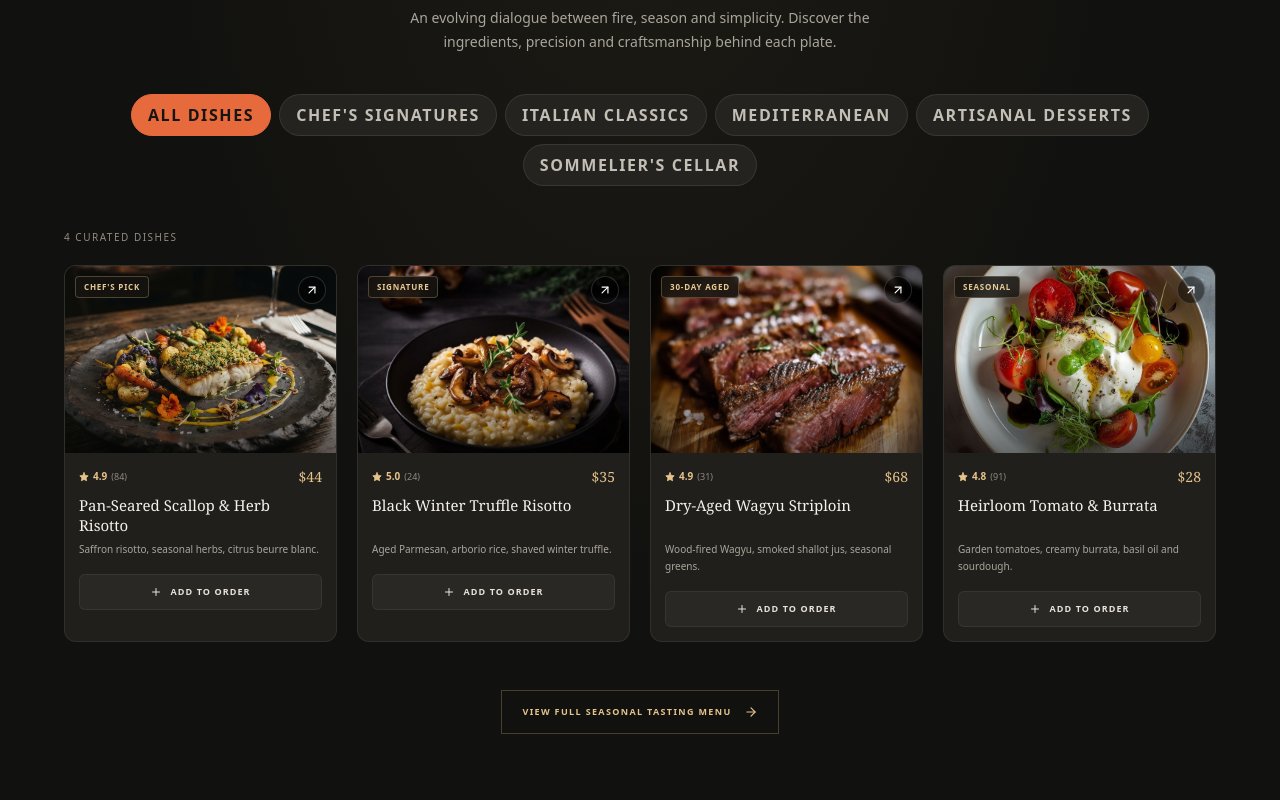
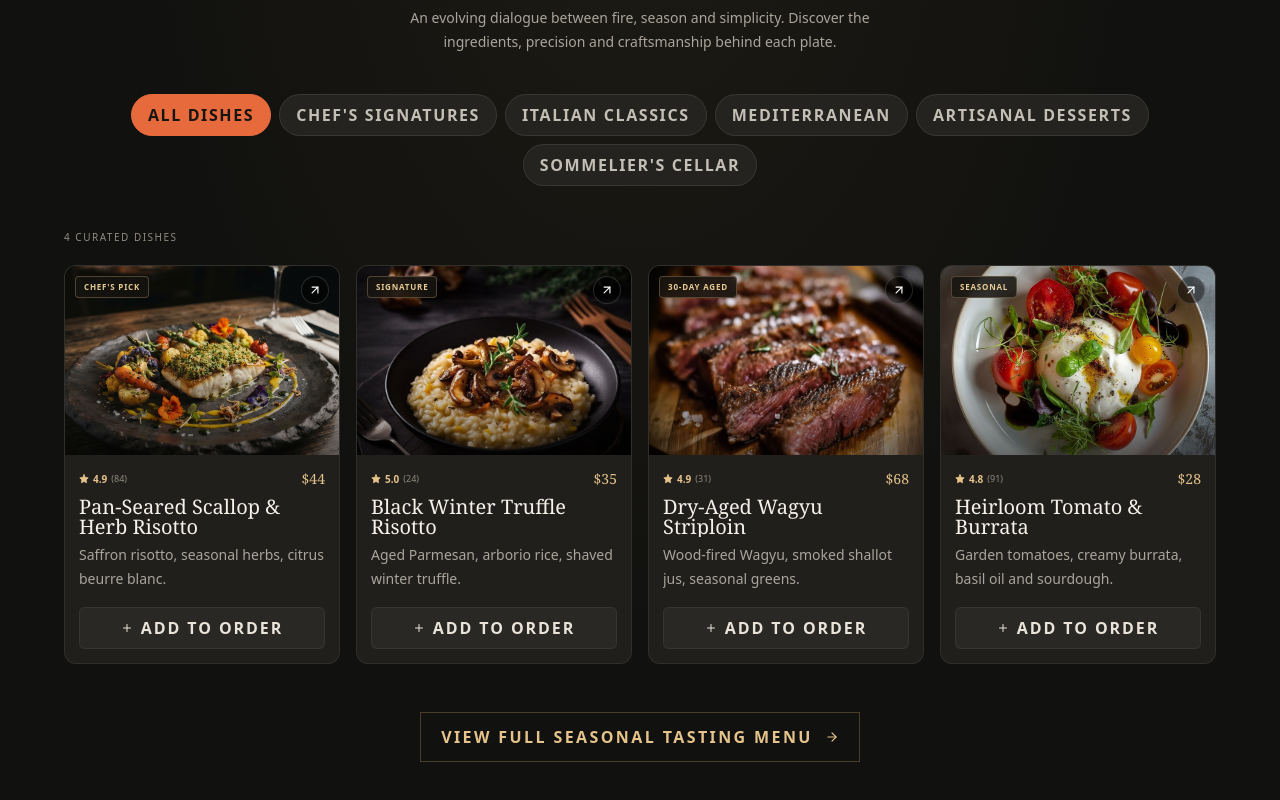
Before and after one commit to islammdsohan603/Restaurant-Website-with-MERN-Client, a Next.js app: page / in a window 1280 px wide. Shown: the part 1815-2615 px from the top of the page. Built offline with nearby package versions, Linux system fonts and the light colour scheme.

Commit message:
ui update

```diff
--- a/src/components/home/menu/MenuCard.tsx
+++ b/src/components/home/menu/MenuCard.tsx
@@ -19,7 +19,7 @@ export default function MenuCard({ item, onAddToOrder }: MenuCardProps) {
           className="object-cover transition-transform duration-700 ease-out group-hover:scale-105"
         />
 
-        <div className="pointer-events-none absolute inset-0 bg-gradient-to-t from-black/50 via-transparent to-black/10" />
+        <div className="pointer-events-none absolute inset-0 bg-linear-to-t from-black/50 via-transparent to-black/10" />
 
         <span className="absolute left-2.5 top-2.5 rounded-sm border border-[#D6B77D]/30 bg-[#171511]/85 px-2 py-1 text-[8px] font-semibold uppercase tracking-[0.1em] text-[#E7CB94] backdrop-blur-sm">
           {item.badge}
@@ -53,18 +53,18 @@ export default function MenuCard({ item, onAddToOrder }: MenuCardProps) {
           </span>
         </div>
 
-        <h3 className="line-clamp-2 min-h-[2.5rem] font-serif text-[15px] leading-5 text-[#F5F0E8] transition-colors group-hover:text-[#E5C38B]">
+        <h3 className="line-clamp-2 min-h-[2.5rem] font-serif text-xl leading-5 text-[#F5F0E8] transition-colors group-hover:text-[#E5C38B]">
           {item.name}
         </h3>
 
-        <p className="mt-1.5 line-clamp-2 text-[10px] leading-[1.7] text-[#AAA59B]">
+        <p className="mt-1.5 line-clamp-2 text-[14px] leading-[1.7] text-[#AAA59B]">
           {item.description}
         </p>
 
         <button
           type="button"
           onClick={() => onAddToOrder?.(item)}
-          className="mt-4 inline-flex min-h-9 w-full items-center justify-center gap-2 rounded-md border border-white/[0.06] bg-[#292824] px-3 py-2 text-[9px] font-semibold uppercase tracking-[0.12em] text-[#E9E3D9] transition-colors hover:border-[#B8955A]/50 hover:bg-[#B8955A] hover:text-[#171511] focus-visible:outline focus-visible:outline-2 focus-visible:outline-offset-2 focus-visible:outline-[#D6B77D]"
+          className="mt-4 inline-flex min-h-9 w-full items-center justify-center gap-2 rounded-md border cursor-pointer border-white/[0.06] bg-[#292824] px-3 py-2 text-xm font-semibold uppercase tracking-[0.12em] text-[#E9E3D9] transition-colors hover:border-[#B8955A]/50 hover:bg-[#B8955A] hover:text-[#171511] focus-visible:outline focus-visible:outline-2 focus-visible:outline-offset-2 focus-visible:outline-[#D6B77D]"
         >
           <FiPlus size={12} />
           Add to Order
--- a/src/components/home/menu/MenuGrid.tsx
+++ b/src/components/home/menu/MenuGrid.tsx
@@ -54,7 +54,7 @@ export default function MenuGrid({ items, onAddToOrder }: MenuGridProps) {
         once: true,
         amount: 0.08,
       }}
-      className="grid grid-cols-1 gap-4 sm:grid-cols-2 lg:grid-cols-4 xl:gap-5"
+      className="grid grid-cols-1 gap-4 md:grid-cols-2 lg:grid-cols-4  "
     >
       <AnimatePresence mode="popLayout">
         {items.map((item) => (
--- a/src/components/home/menu/MenuSection.tsx
+++ b/src/components/home/menu/MenuSection.tsx
@@ -81,7 +81,7 @@ export default function MenuSection() {
         <div className="mt-9 flex justify-center sm:mt-12">
           <a
             href="/menu"
-            className="group inline-flex min-h-11 items-center gap-3 border border-[#B8955A]/35 px-5 py-3 text-[9px] font-semibold uppercase tracking-[0.15em] text-[#E5C38B] transition-colors duration-300 hover:border-[#D6B77D] hover:bg-[#B8955A]/10"
+            className="group inline-flex min-h-11 items-center gap-3 border border-[#B8955A]/35 px-5 py-3 text-xm font-semibold uppercase tracking-[0.15em] text-[#E5C38B] transition-colors duration-300 hover:border-[#D6B77D] hover:bg-[#B8955A]/10"
           >
             View Full Seasonal Tasting Menu
             <FiArrowRight
```
